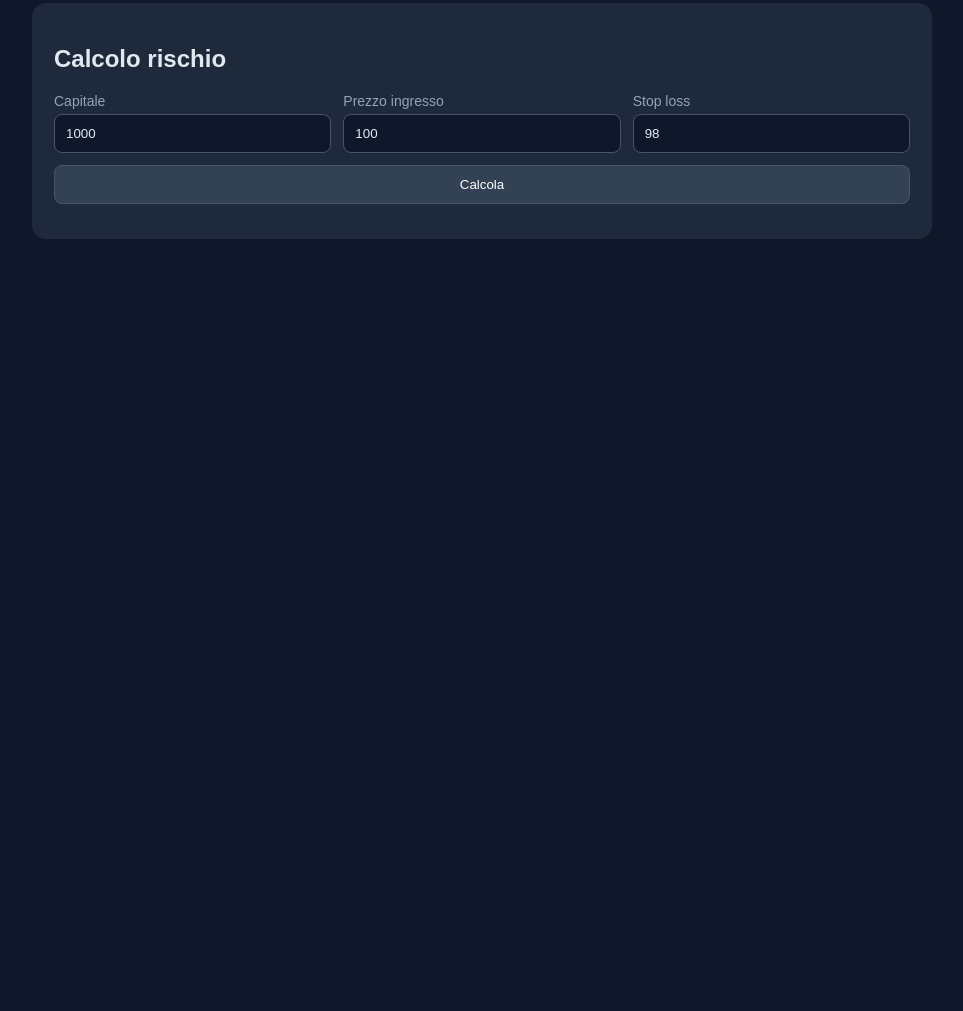
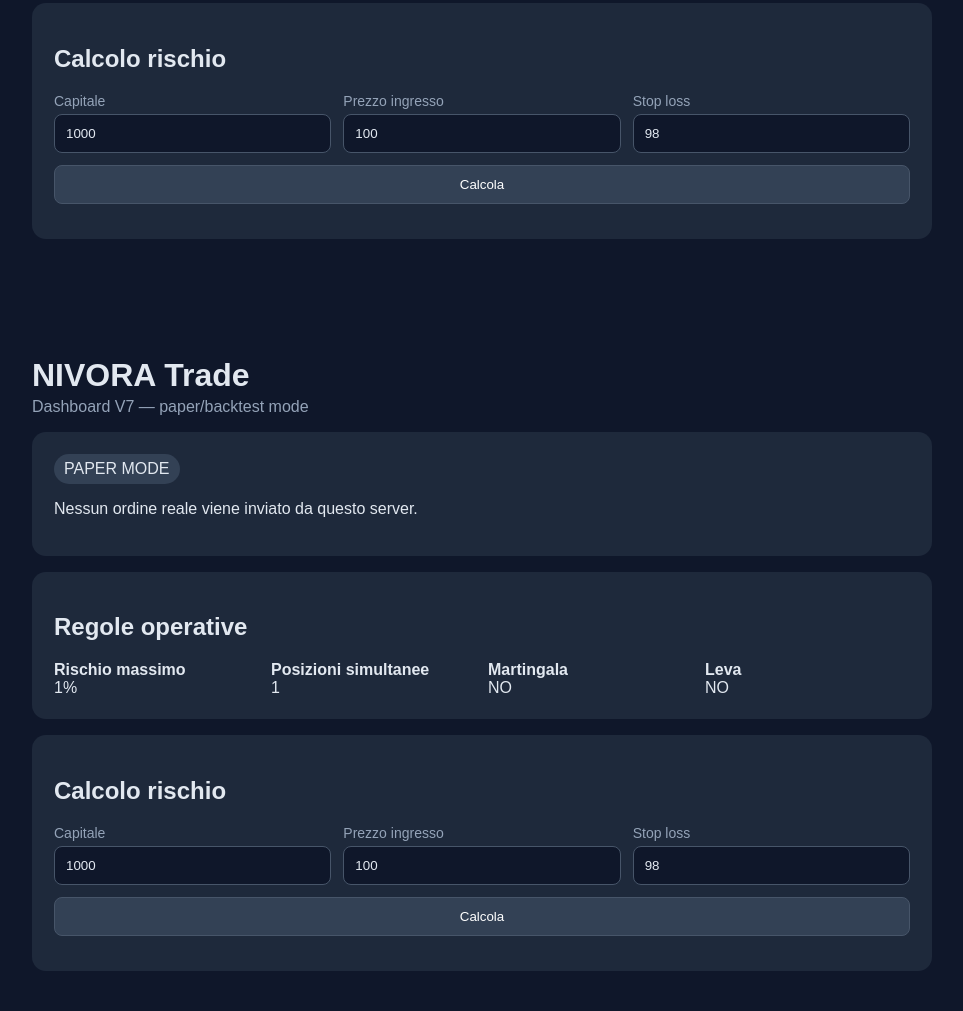
Before and after one commit to Moisepiu/NIVORA, a website: page public/index.html in a window 1280 px wide. Shown: the part 457-1468 px from the top of the page, without its empty margins (158-1121 px from the left). Before the commit the page ends 800 px from the top, so only its background shows below. Drawn offline with Linux system fonts and the light colour scheme.

Commit message:
Update index.html

```diff
--- a/public/index.html
+++ b/public/index.html
@@ -215,3 +215,220 @@ function calc(){
 
 </body>
 </html>
+<!doctype html>
+<html lang="it">
+<head>
+<meta charset="utf-8">
+<meta name="viewport" content="width=device-width,initial-scale=1">
+<title>NIVORA Trade</title>
+
+<style>
+body{
+  font-family:Arial,sans-serif;
+  margin:0;
+  background:#0f172a;
+  color:#e2e8f0;
+}
+main{
+  max-width:900px;
+  margin:40px auto;
+  padding:20px;
+}
+.card{
+  background:#1e293b;
+  border-radius:14px;
+  padding:22px;
+  margin:16px 0;
+}
+h1{
+  margin-bottom:4px;
+}
+.muted{
+  color:#94a3b8;
+}
+.grid{
+  display:grid;
+  grid-template-columns:repeat(auto-fit,minmax(180px,1fr));
+  gap:12px;
+}
+.label{
+  display:block;
+  font-size:14px;
+  color:#94a3b8;
+  margin-bottom:5px;
+}
+input,button{
+  width:100%;
+  box-sizing:border-box;
+  padding:11px;
+  border-radius:8px;
+  border:1px solid #475569;
+}
+input{
+  background:#0f172a;
+  color:#e2e8f0;
+}
+button{
+  cursor:pointer;
+  background:#334155;
+  color:white;
+  margin-top:12px;
+}
+button:hover{
+  background:#475569;
+}
+.badge{
+  display:inline-block;
+  padding:6px 10px;
+  border-radius:999px;
+  background:#334155;
+}
+.result{
+  white-space:pre-line;
+  margin-top:12px;
+  color:#cbd5e1;
+}
+</style>
+</head>
+
+<body>
+
+<main>
+
+<h1>NIVORA Trade</h1>
+
+<div class="muted">
+Dashboard V7 — paper/backtest mode
+</div>
+
+<div class="card">
+  <span class="badge">PAPER MODE</span>
+  <p>Nessun ordine reale viene inviato da questo server.</p>
+</div>
+
+<div class="card">
+
+<h2>Regole operative</h2>
+
+<div class="grid">
+
+<div>
+<strong>Rischio massimo</strong>
+<br>1%
+</div>
+
+<div>
+<strong>Posizioni simultanee</strong>
+<br>1
+</div>
+
+<div>
+<strong>Martingala</strong>
+<br>NO
+</div>
+
+<div>
+<strong>Leva</strong>
+<br>NO
+</div>
+
+</div>
+
+</div>
+
+<div class="card">
+
+<h2>Calcolo rischio</h2>
+
+<div class="grid">
+
+<div>
+<label class="label" for="balance">Capitale</label>
+<input id="balance" type="number" value="1000" min="0" step="0.01">
+</div>
+
+<div>
+<label class="label" for="entry">Prezzo ingresso</label>
+<input id="entry" type="number" value="100" min="0" step="0.01">
+</div>
+
+<div>
+<label class="label" for="stop">Stop loss</label>
+<input id="stop" type="number" value="98" min="0" step="0.01">
+</div>
+
+</div>
+
+<button onclick="calc()">Calcola</button>
+
+<pre id="out" class="result"></pre>
+
+</div>
+
+</main>
+
+<script>
+
+function calc(){
+
+  const balance = Number(
+    document.getElementById("balance").value
+  );
+
+  const entry = Number(
+    document.getElementById("entry").value
+  );
+
+  const stop = Number(
+    document.getElementById("stop").value
+  );
+
+  const out = document.getElementById("out");
+
+  if(
+    !Number.isFinite(balance) ||
+    !Number.isFinite(entry) ||
+    !Number.isFinite(stop) ||
+    balance <= 0 ||
+    entry <= 0 ||
+    stop <= 0
+  ){
+    out.textContent = "Inserisci valori validi.";
+    return;
+  }
+
+  if(stop >= entry){
+    out.textContent =
+      "Per questa modalità lo stop loss deve essere inferiore al prezzo di ingresso.";
+    return;
+  }
+
+  const maxRisk = balance * 0.01;
+
+  const riskPerUnit = entry - stop;
+
+  const theoreticalQuantity =
+    maxRisk / riskPerUnit;
+
+  const positionValue =
+    theoreticalQuantity * entry;
+
+  out.textContent =
+    "Rischio massimo: €" +
+    maxRisk.toFixed(2) +
+    "\n" +
+    "Rischio per unità: €" +
+    riskPerUnit.toFixed(4) +
+    "\n" +
+    "Quantità teorica: " +
+    theoreticalQuantity.toFixed(4) +
+    "\n" +
+    "Valore posizione teorico: €" +
+    positionValue.toFixed(2);
+
+}
+
+</script>
+
+</body>
+</html>
```
